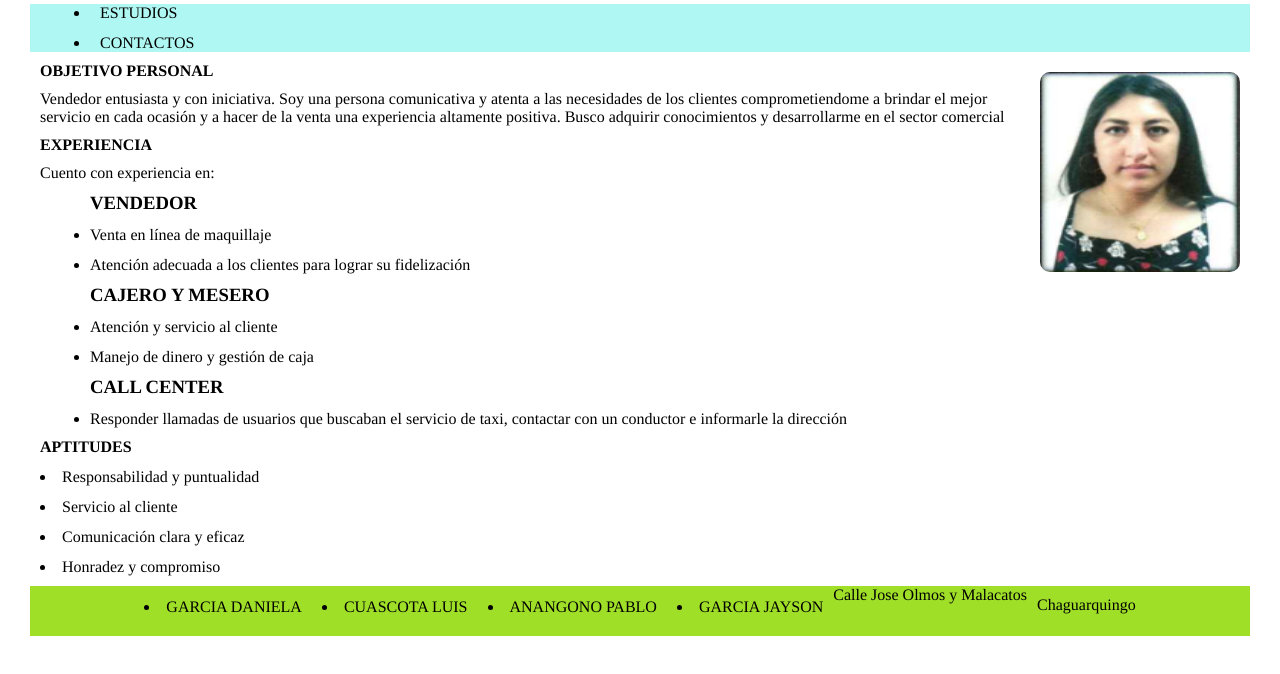
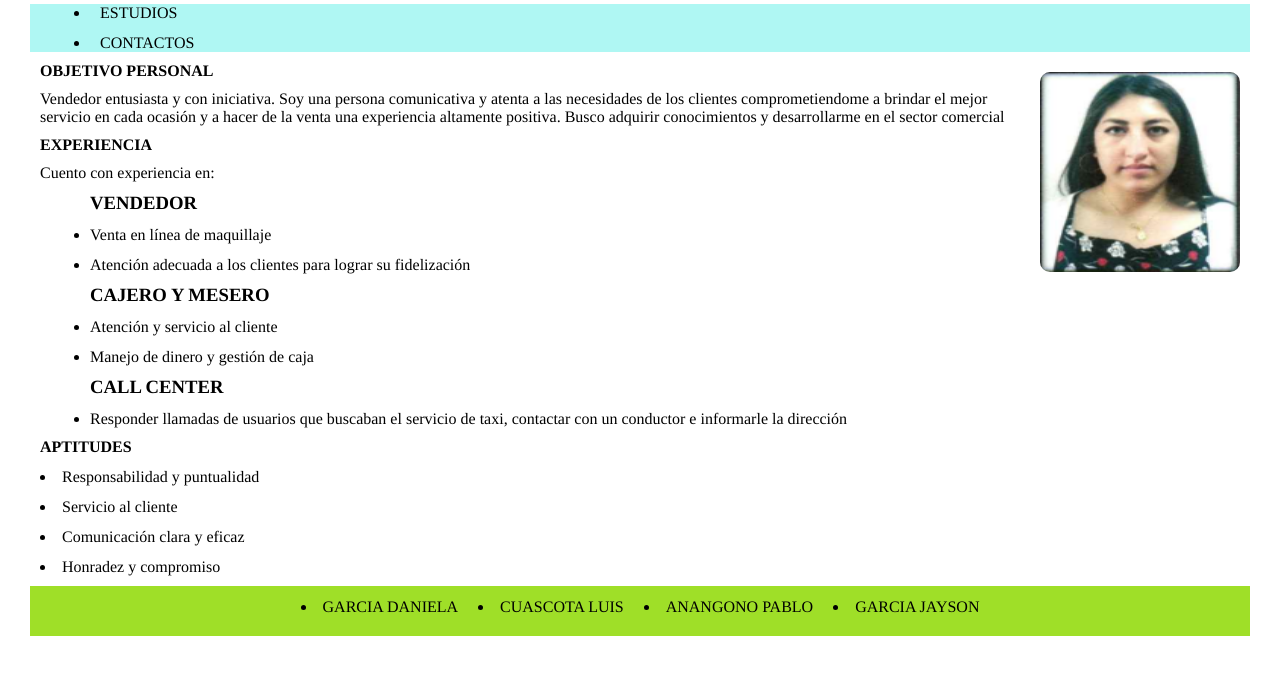
Before and after one commit to daniela2127/hoja, a plain HTML site: page index.html in a window 1280 px wide. Shown: the part 78-752 px from the top of the page. Drawn offline with Linux system fonts and the light colour scheme.

Commit message:
Update index.html

```diff
--- a/index.html
+++ b/index.html
@@ -105,7 +105,6 @@
         <li>CUASCOTA LUIS</li>
         <li>ANANGONO PABLO</li>
         <li>GARCIA JAYSON </li>
-        Calle Jose Olmos y Malacatos <span>Chaguarquingo</span>
       </p>
     </footer>
   </body>
```
